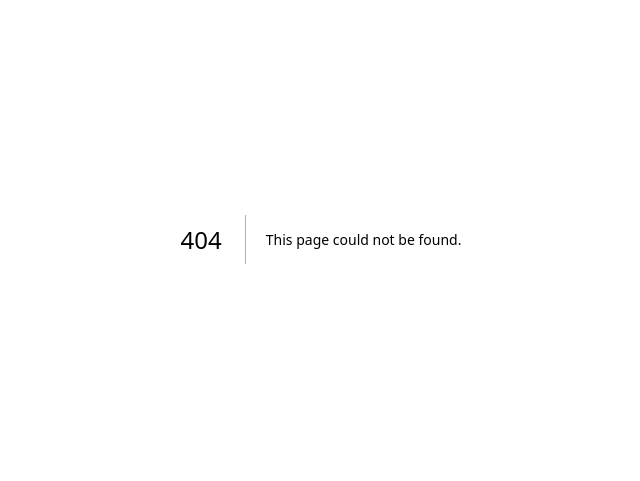
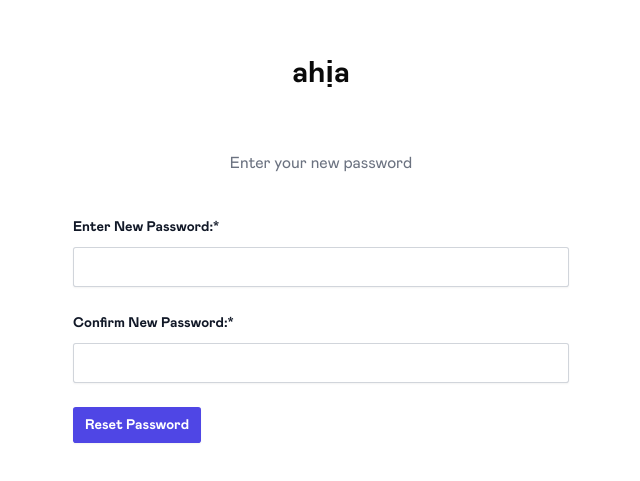
Before and after one commit to ahiawears/marketplace, a Next.js app: page /create-new-password in a window 1280 px wide. Before the commit this address had no page. Shown: the part 161-642 px from the top of the page, without its empty margins (319-959 px from the left). Built offline with nearby package versions, Linux system fonts and the light colour scheme.

Commit message:
added create new password page

```diff
--- /dev/null
+++ b/app/(auth)/create-new-password/page.tsx
@@ -0,0 +1,82 @@
+import { Input } from "@/components/ui/input";
+import { Logo } from "@/components/ui/logo";
+
+const NewPassword = () => {
+	return (
+		<div>
+			<div className="flex h-screen items-center justify-center">
+				<div className="container mx-auto w-2/4 hidden lg:block">
+					<div className="p-5 px-10 py-10 loginForm">
+						<NewPasswordForm />
+					</div>
+				</div>
+				<div className="w-full p-5 px-10 py-10 lg:hidden">
+					<NewPasswordForm />
+				</div>
+			</div>
+		</div>
+	)
+};
+
+const NewPasswordForm = () => (
+	<div>
+		<div className="text-center py-5 mb-5">
+			<Logo />
+		</div>
+
+        <div className="text-center py-5 mb-5">
+            <p className="text-center text-md/6 text-gray-500">
+                Enter your new password
+			</p>
+		</div>
+
+		<form action="#" method="POST" className="space-y-6">
+            <div>
+				<label htmlFor="newPassword" className="block text-sm/6 font-bold text-gray-900">
+					Enter New Password:*
+				</label>
+				<div className="mt-2">
+					<Input
+						id="newPassword"
+						name="newPassword"
+						type="password"
+						required
+						autoComplete="current-password"
+						className="block w-full rounded-md border-0 py-1.5 text-gray-900 shadow-sm ring-1 ring-inset ring-gray-300 sm:text-sm/6"
+					/>
+				</div>
+			</div>
+
+            <div>
+				<label htmlFor="confirmNewPassword" className="block text-sm/6 font-bold text-gray-900">
+					Confirm New Password:*
+				</label>
+				<div className="mt-2">
+					<Input
+						id="confirmNewPassword"
+						name="confirmNewPassword"
+						type="password"
+						required
+						autoComplete="current-password"
+						className="block w-full rounded-md border-0 py-1.5 text-gray-900 shadow-sm ring-1 ring-inset ring-gray-300 sm:text-sm/6"
+					/>
+				</div>
+			</div>
+
+			<div className="flex items-center justify-between">
+
+				<div className="text-sm">
+					<button
+						type="submit"
+						className="flex w-full justify-center rounded-md bg-indigo-600 px-3 py-1.5 text-sm/6 font-semibold text-white shadow-sm hover:bg-indigo-500 focus-visible:outline focus-visible:outline-2 focus-visible:outline-offset-2 focus-visible:outline-indigo-600"
+					>
+						Reset Password
+					</button>
+				</div>
+			</div>
+		</form>
+
+	</div>
+);
+
+export default NewPassword;
```
